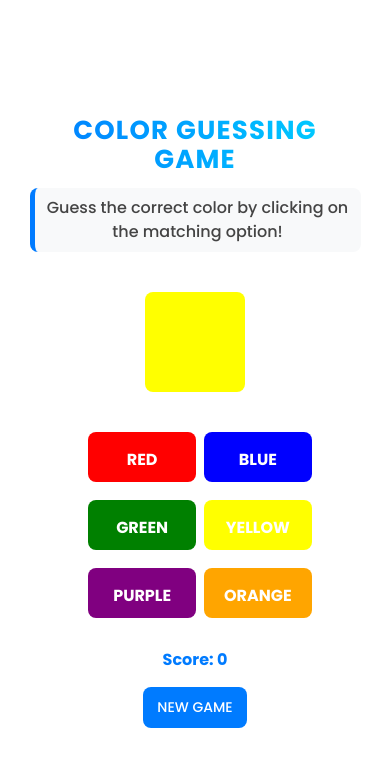
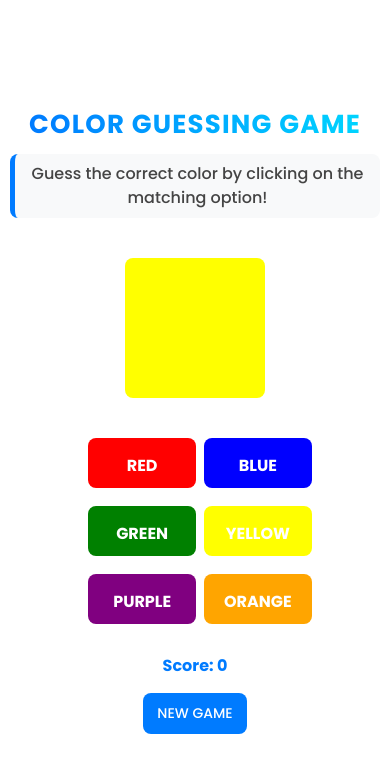
Before and after one commit to Fortzy05/color-game-react, a React (Vite) app: page / in a window 390 px wide. Shown: the top 772 px of the page. Built offline with nearby package versions, Linux system fonts and the light colour scheme; a web font is replaced by a local one.

Commit message:
color game

```diff
--- a/src/App.css
+++ b/src/App.css
@@ -31,7 +31,7 @@ body {
   padding: 25px;
   text-align: center;
   width: 450px;
-  max-width: 90%;
+  max-width: 100%;
   transition: all 0.3s ease-in-out;
   display: flex;
   flex-direction: column;
@@ -180,8 +180,8 @@ h1 {
     padding: 8px;
   }
   .color-box{
-    width: 100px;
-    height: 100px;
+    width: 140px;
+    height: 140px;
   }
   .game-status{
     font-size: 16px;
```
